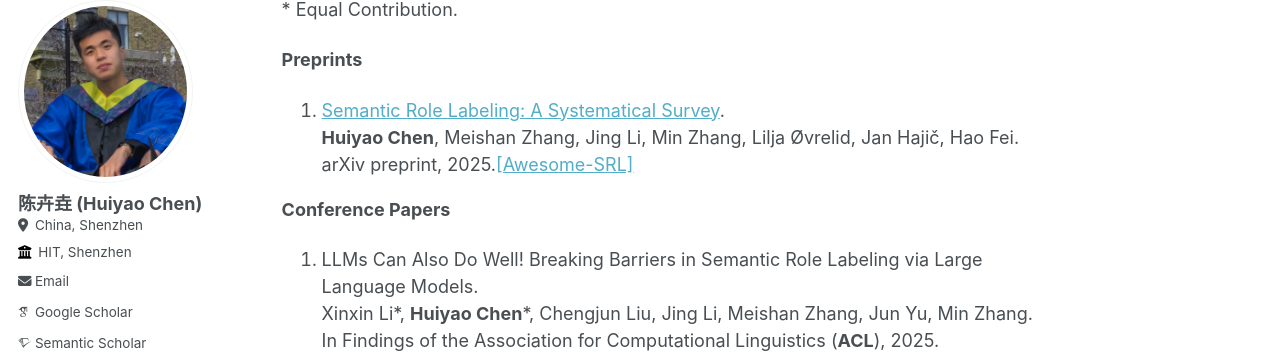
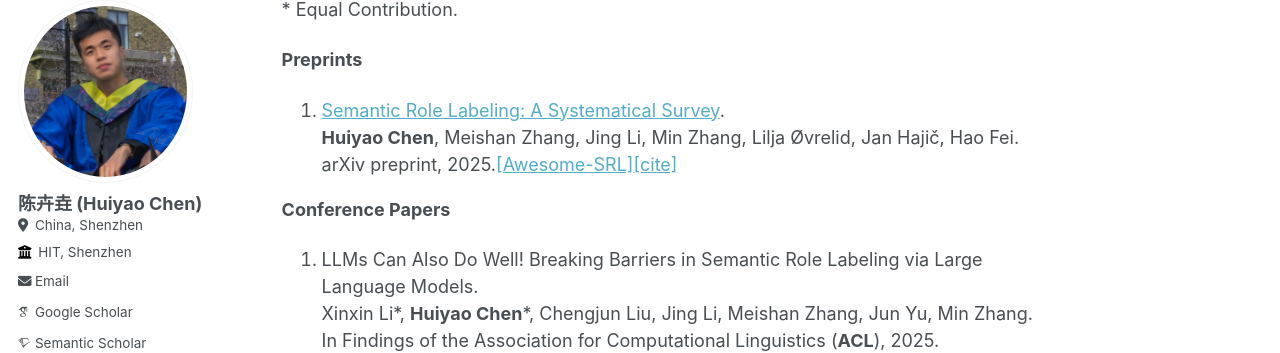
Before and after one commit to DreamH1gh/DreamH1gh.github.io, a Jekyll site: the page built from _pages/about.md, in a window 1280 px wide and 900 px high, scrolled down 826 px. Shown: the part 106-459 px from the top of the window. Built offline with Jekyll 4.4.1, drawn with Linux system fonts in a browser that asks for light colours; some web fonts are replaced.

Commit message:
SRL survey cite

```diff
--- a/_pages/about.md
+++ b/_pages/about.md
@@ -37,7 +37,7 @@ Selected Publications
 <br/>
 **Huiyao Chen**, Meishan Zhang, Jing Li, Min Zhang, Lilja Øvrelid, Jan Hajič, Hao Fei.
 <br/>
-arXiv preprint, 2025.[[Awesome-SRL]](https://github.com/DreamH1gh/Awesome-SRL)
+arXiv preprint, 2025.[[Awesome-SRL]](https://github.com/DreamH1gh/Awesome-SRL)[[cite]](https://scholar.googleusercontent.com/scholar.bib?q=info:zyx6xw6ZWxsJ:scholar.google.com/&output=citation&scisdr=CgIPxf5QEIea9O-H2Ts:AAZF9b8AAAAAaC6BwTvJqKyOWxy44kFXW55MpBw&scisig=AAZF9b8AAAAAaC6BwYrrVwlBWPy-1_y_fC9unbc&scisf=4&ct=citation&cd=-1&hl=zh-CN)
 
 **Conference Papers**
 
```
